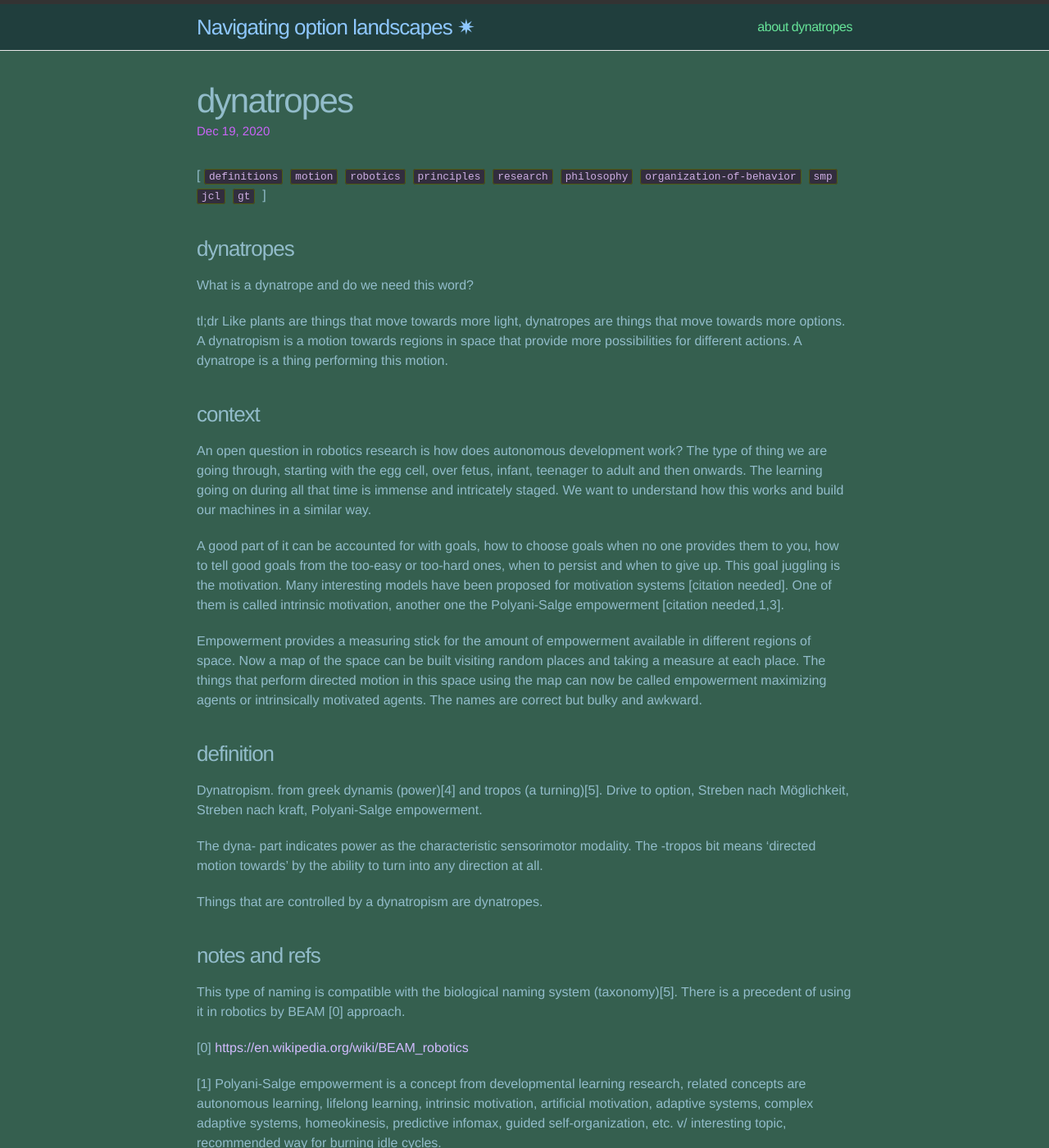
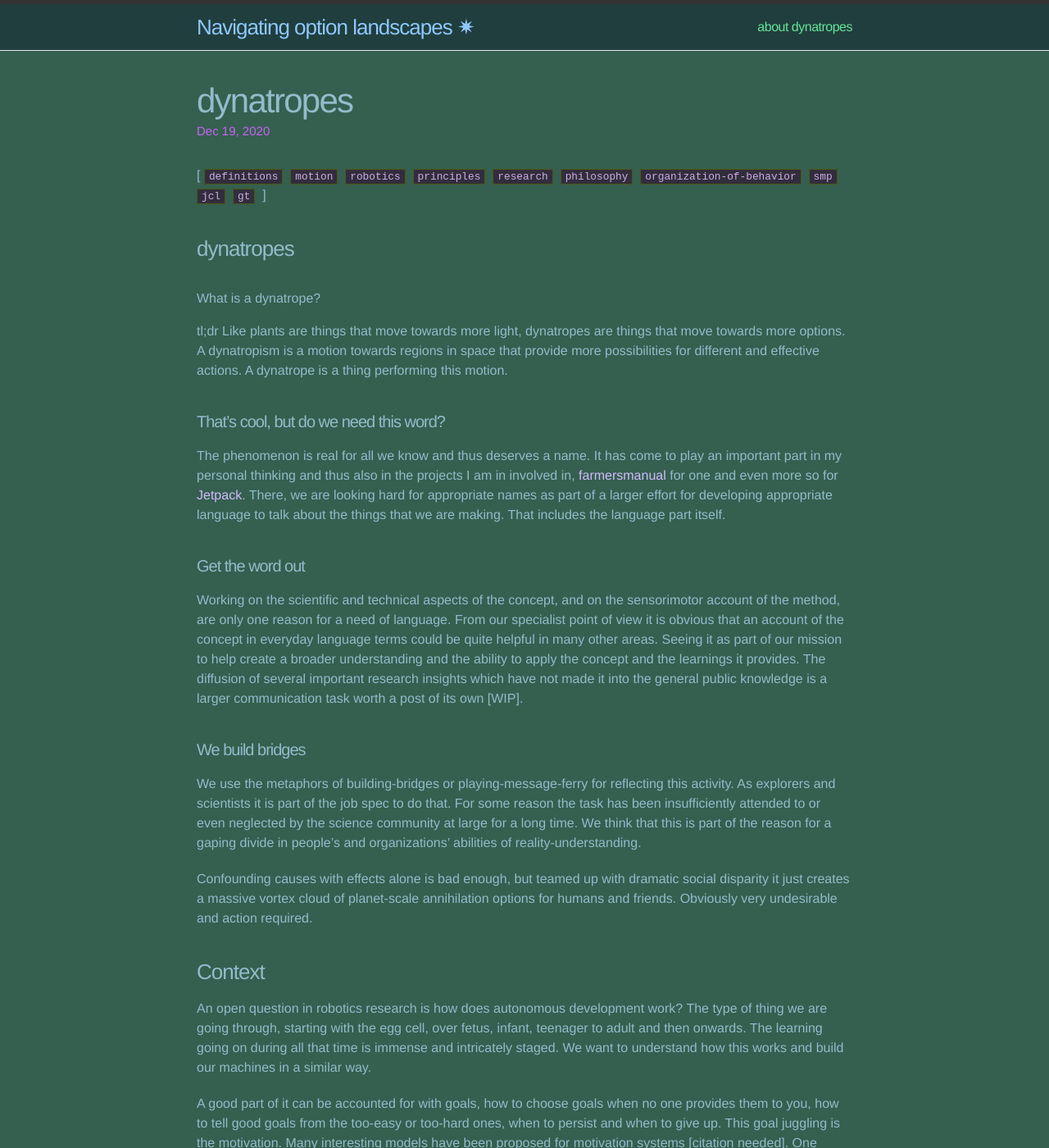
Before and after one commit to x75/x75.github.io, a Jekyll site: the page built from _posts/2020-12-19-dynatropes.md, in a window 1280 px wide and 1400 px high. Shown: the whole window at 82% size. Built offline with Jekyll 4.4.1, drawn with Linux system fonts in a browser that asks for light colours; comment, search, counter and statistics services are not loaded; some of the changed text lies outside the part shown.

Commit message:
update dynatropes w/ feedback @ku3i, added two paragraphs on the language for communication task

```diff
--- a/_posts/2020-12-19-dynatropes.md
+++ b/_posts/2020-12-19-dynatropes.md
@@ -7,14 +7,53 @@ tags: definitions motion robotics principles research philosophy organization-of
 
 ### dynatropes
 
-What is a dynatrope and do we need this word?
+##### What is a dynatrope?
 
 tl;dr Like plants are things that move towards more light, dynatropes
 are things that move towards more options. A dynatropism is a motion
 towards regions in space that provide more possibilities for different
-actions. A dynatrope is a thing performing this motion.
+and effective actions. A dynatrope is a thing performing this motion.
 
-### context
+#### That's cool, but do we need this word?
+
+The phenomenon is real for all we know and thus deserves a name. It
+has come to play an important part in my personal thinking and thus
+also in the projects I am in involved in,
+[farmersmanual](https://web.fm) for one and even more so for
+[Jetpack](https://jetpack.cl). There, we are looking hard for
+appropriate names as part of a larger effort for developing
+appropriate language to talk about the things that we are making.
+That includes the language part itself.
+
+#### Get the word out
+
+Working on the scientific and technical aspects of the concept, and on
+the sensorimotor account of the method, are only one reason for a need
+of language. From our specialist point of view it is obvious that an
+account of the concept in everyday language terms could be quite
+helpful in many other areas. Seeing it as part of our mission to help
+create a broader understanding and the ability to apply the concept
+and the learnings it provides. The diffusion of several important
+research insights which have not made it into the general public
+knowledge is a larger communication task worth a post of its own
+[WIP].
+
+#### We build bridges
+
+We use the metaphors of building-bridges or playing-message-ferry for
+reflecting this activity. As explorers and scientists it is part of
+the job spec to do that. For some reason the task has been
+insufficiently attended to or even neglected by the science community
+at large for a long time. We think that this is part of the reason for
+a gaping divide in people's and organizations' abilities of
+reality-understanding.
+
+Confounding causes with effects alone is bad enough, but teamed up
+with dramatic social disparity it just creates a massive vortex cloud
+of planet-scale annihilation options for humans and friends. Obviously
+very undesirable and action required.
+
+### Context
 
 An open question in robotics research is how does autonomous
 development work? The type of thing we are going through, starting
@@ -27,22 +66,23 @@ A good part of it can be accounted for with goals, how to choose goals
 when no one provides them to you, how to tell good goals from the
 too-easy or too-hard ones, when to persist and when to give up. This
 goal juggling is the motivation. Many interesting models have been
-proposed for motivation systems [citation needed]. One of them is
-called intrinsic motivation, another one the Polyani-Salge empowerment
-[citation needed,1,3].
+proposed for motivation systems [citation needed]. One approach is
+called intrinsic motivation, and one variant of the is the
+Klyubin-Polani-Nehaniv empowerment [6,citation needed,1,3].
 
-Empowerment provides a measuring stick for the amount of empowerment
-available in different regions of space. Now a map of the space can be
-built visiting random places and taking a measure at each place. The
-things that perform directed motion in this space using the map can now be
-called empowerment maximizing agents or intrinsically motivated
-agents. The names are correct but bulky and awkward.
+This provides a measuring stick for the amount of empowerment
+available in a region of space by 'counting' the number of available
+options. Now a map of the space can be built visiting random places
+and taking a measure at each place. The things that perform directed
+motion in this space using the map can now be called empowerment
+maximizing agents or intrinsically motivated agents. These names are
+correct but bulky and awkward.
 
 ### definition
 
 Dynatropism. from greek dynamis (power)[4] and tropos (a
-turning)[5]. Drive to option, Streben nach Möglichkeit, Streben nach
-kraft, Polyani-Salge empowerment.
+turning)[5]. Drive to option, Streben nach Möglichkeit oder Kraft,
+search for empowering states.
 
 The dyna- part indicates power as the characteristic sensorimotor
 modality. The -tropos bit means 'directed motion towards' by the
@@ -50,21 +90,27 @@ ability to turn into any direction at all.
 
 Things that are controlled by a dynatropism are dynatropes.
 
-### notes and refs
+### Notes
 
 This type of naming is compatible with the biological naming system
-(taxonomy)[5]. There is a precedent of using it in robotics by BEAM [0]
+(taxonomy)[5] for motion in plants and animals. There is at least one
+precedent of using the -tropes form in robotics by the BEAM [0]
 approach.
 
-[0] <https://en.wikipedia.org/wiki/BEAM_robotics>
+### Refs
 
-[1] Polyani-Salge empowerment is a concept from developmental learning research, related concepts are autonomous learning, lifelong learning, intrinsic motivation, artificial motivation, adaptive systems, complex adaptive systems, homeokinesis, predictive infomax, guided self-organization, etc. v/ interesting topic, recommended way for burning idle cycles.
+[1] Klyubin-Polani-Nehaniv empowerment is a concept from artifical life and developmental learning research. Related concepts are intrinsic motivation, artificial motivation, autonomous learning, autonomous mental development, lifelong learning, homeokinesis, ultrastability, predictive information maximization, guided self-organization, and more. Highly recommended topic, also worth a post on its own [WIP].
 
 [3] The everyday language meaning of empowerment corresponds quite well with whats made more precise in the mathematical model.
+
+[0] <https://en.wikipedia.org/wiki/BEAM_robotics>
 
 [4] <https://en.wikipedia.org/wiki/Dynamics>
 
 [5] <https://en.wikipedia.org/wiki/Tropism>
+
+[6] A. S. Klyubin, D. Polani, and C. L. Nehaniv, “All Else Being Equal Be Empowered,” in Advances in Artificial Life, vol. 3630, M. S. Capcarrère, A. A. Freitas, P. J. Bentley, C. G. Johnson, and J. Timmis, Eds. Berlin, Heidelberg: Springer Berlin Heidelberg, 2005, pp. 744–753.
+
 
 ### tropisms basics
 
```
